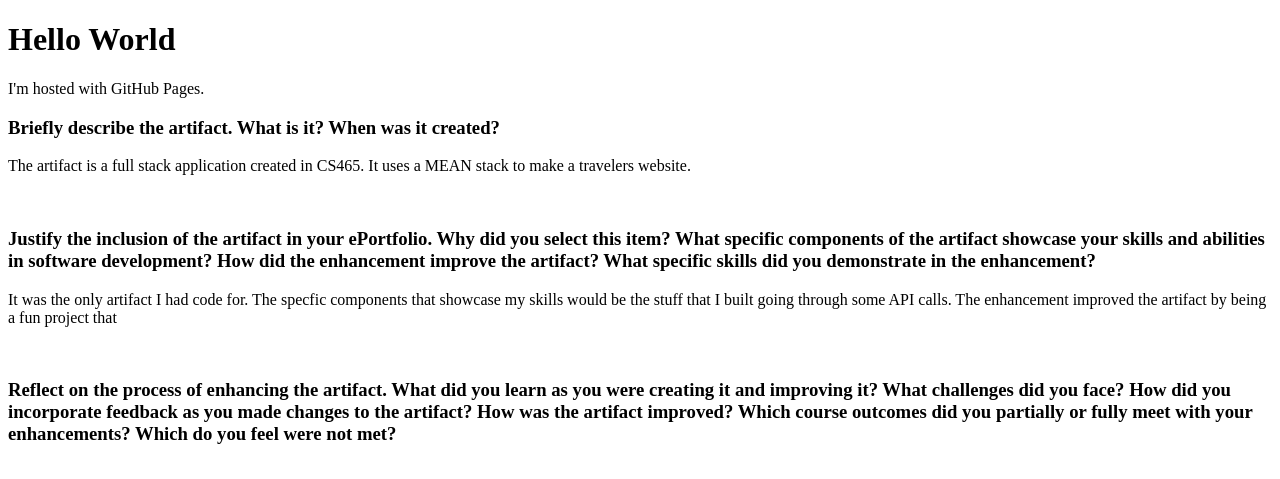
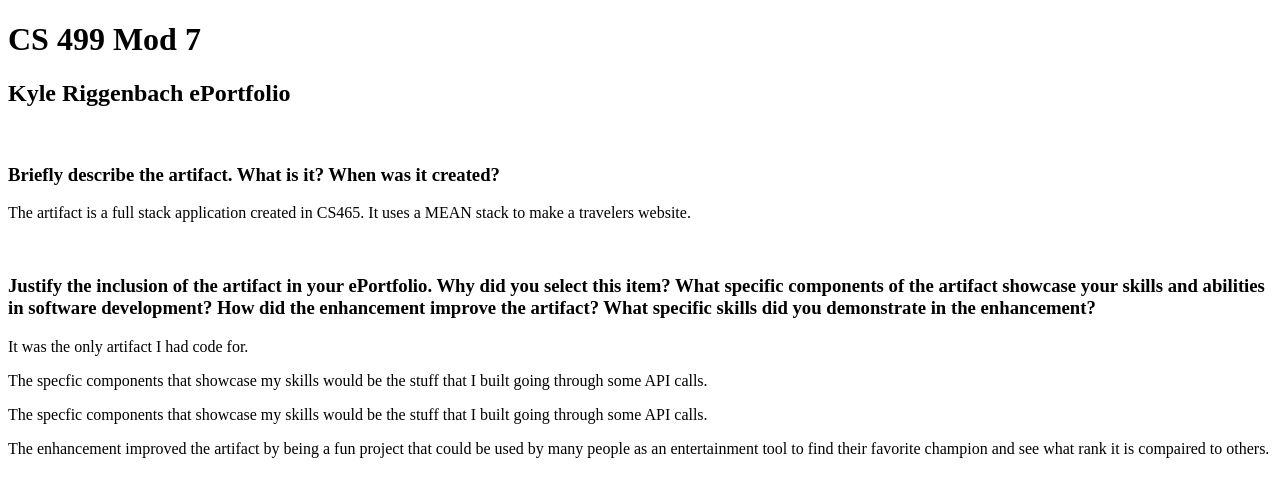
Before and after one commit to KyleRiggen/kyleriggen.github.io, a plain HTML site: page index.html in a window 1280 px wide. Shown: the top 479 px of the page. Drawn offline with Linux system fonts and the light colour scheme.

Commit message:
Update index.html

```diff
--- a/index.html
+++ b/index.html
@@ -2,17 +2,28 @@
 <html>
 
 <body>
-  <h1>Hello World</h1>
-  <p>I'm hosted with GitHub Pages.</p>
-
+  <h1>CS 499 Mod 7</h1>
+  <h2>Kyle Riggenbach ePortfolio</h2>
+  <br>
   <h3>Briefly describe the artifact. What is it? When was it created?</h3>
   <p>The artifact is a full stack application created in CS465. It uses a MEAN stack to make a travelers website.</p>
   <br>
   <h3>Justify the inclusion of the artifact in your ePortfolio. Why did you select this item? What specific components
     of the artifact showcase your skills and abilities in software development? How did the enhancement improve the
     artifact? What specific skills did you demonstrate in the enhancement?</h3>
-  <p>It was the only artifact I had code for. The specfic components that showcase my skills would be the stuff that I
-    built going through some API calls. The enhancement improved the artifact by being a fun project that </p>
+  <p>It was the only artifact I had code for. </p>
+
+  <p>The specfic components that showcase my skills would be the stuff that I
+    built going through some API calls. </p>
+
+  <p>The specfic components that showcase my skills would be the stuff that I
+    built going through some API calls.</p>
+
+  <p> The enhancement improved the artifact by being a fun project that could be used
+    by many people as an entertainment tool to find their favorite champion and see what rank it is compaired to others.
+  </p>
+
+
   <br>
   <h3>Reflect on the process of enhancing the artifact. What did you learn as you were creating it and improving it?
     What challenges did you face? How did you incorporate feedback as you made changes to the artifact? How was the
```
